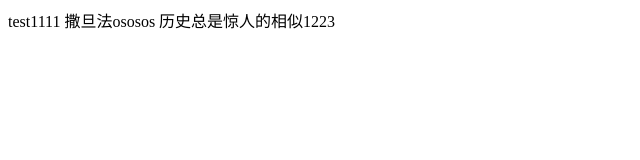
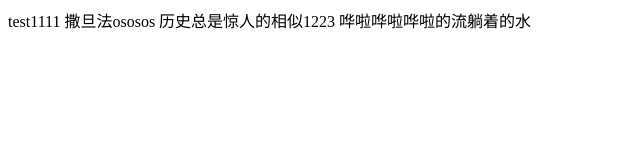
Before and after one commit to yujingxiacai/test-git-commondline, a plain HTML site: page test1.html in a window 1280 px wide. Shown: the whole page, without its empty margins (0-640 px from the left). Drawn offline with Linux system fonts and the light colour scheme.

Commit message:
test commit

```diff
--- a/fire.js
+++ b/fire.js
@@ -1 +1 @@
-console.log("fire the mountain 🐂 🔥⛰⛰🔥");
+console.log("fire the mountain 🐂 🔥⛰⛰🔥🔥");
--- a/test1.html
+++ b/test1.html
@@ -5,6 +5,7 @@
     test1111
     撒旦法ososos
     历史总是惊人的相似1223
+    哗啦哗啦哗啦的流躺着的水
   </div>
 </body>
 
```
